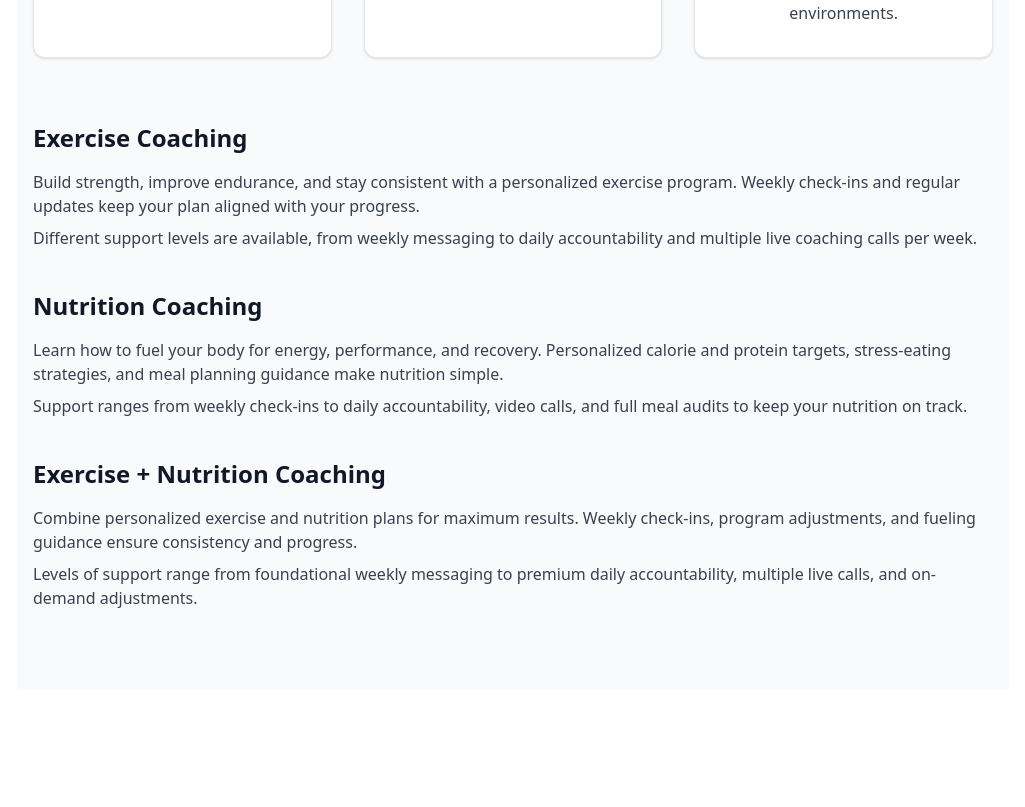
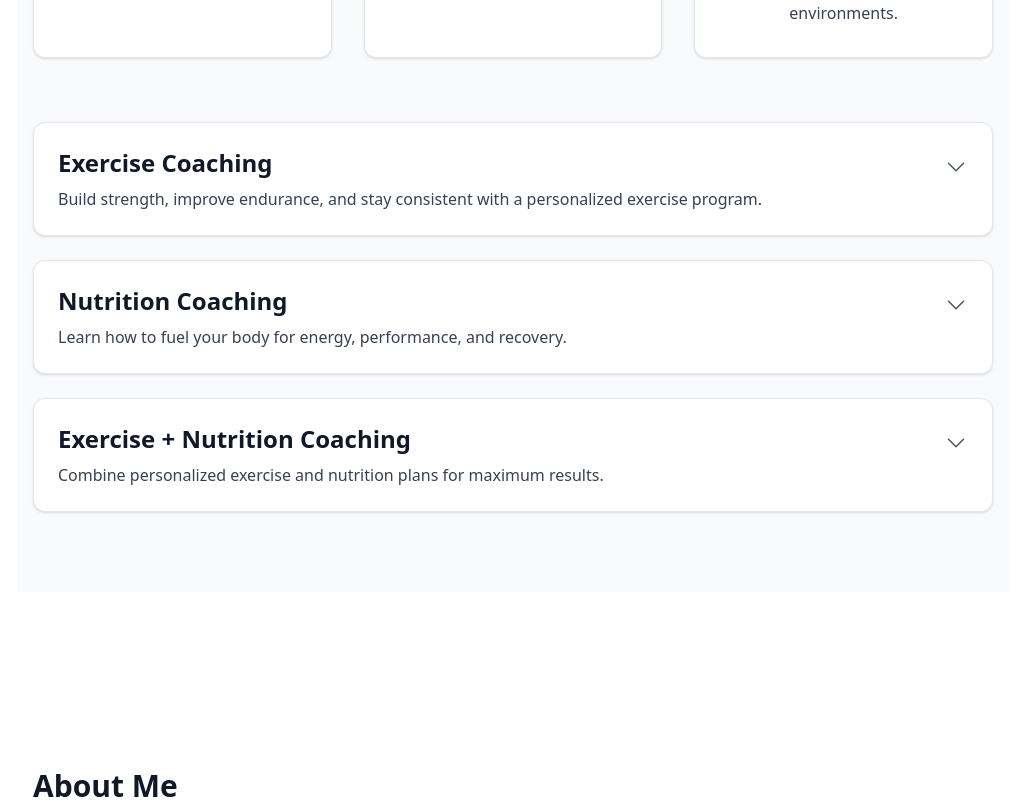
Before and after one commit to mkaufman385/mkauffit-online-training-site, a React (Create React App) app: page / in a window 1280 px wide. Shown: the part 1220-2027 px from the top of the page, without its empty margins (127-1152 px from the left). Built offline with nearby package versions, Linux system fonts and the light colour scheme.

Commit message:
added cards to services section that are expandable

```diff
--- a/package.json
+++ b/package.json
@@ -3,6 +3,7 @@
   "version": "0.1.0",
   "private": true,
   "dependencies": {
+    "@heroicons/react": "^2.2.0",
     "@testing-library/dom": "^10.4.0",
     "@testing-library/jest-dom": "^6.6.3",
     "@testing-library/react": "^16.3.0",
--- a/src/components/Services.js
+++ b/src/components/Services.js
@@ -1,7 +1,11 @@
 // src/components/Services.js
-import { motion } from "framer-motion";
+import { useState } from "react";
+import { motion, AnimatePresence } from "framer-motion";
+import { ChevronDownIcon } from "@heroicons/react/24/solid"; // Make sure heroicons is installed
 
 function Services() {
+  const [expanded, setExpanded] = useState(null);
+
   const services = [
     {
       title: "1-on-1 Online Coaching",
@@ -17,13 +21,43 @@ function Services() {
     },
   ];
 
+  const detailedCoaching = [
+    {
+      title: "Exercise Coaching",
+      summary:
+        "Build strength, improve endurance, and stay consistent with a personalized exercise program.",
+      details: [
+        "Weekly check-ins and regular updates keep your plan aligned with your progress.",
+        "Support levels range from weekly messaging to daily accountability and multiple live coaching calls per week.",
+      ],
+    },
+    {
+      title: "Nutrition Coaching",
+      summary:
+        "Learn how to fuel your body for energy, performance, and recovery.",
+      details: [
+        "Personalized calorie and protein targets, stress-eating strategies, and meal planning guidance make nutrition simple.",
+        "Support ranges from weekly check-ins to daily accountability, video calls, and full meal audits to keep your nutrition on track.",
+      ],
+    },
+    {
+      title: "Exercise + Nutrition Coaching",
+      summary:
+        "Combine personalized exercise and nutrition plans for maximum results.",
+      details: [
+        "Weekly check-ins, program adjustments, and fueling guidance ensure consistency and progress.",
+        "Support ranges from foundational weekly messaging to premium daily accountability, multiple live calls, and on-demand adjustments.",
+      ],
+    },
+  ];
+
   return (
     <section id="services" className="py-20 bg-gray-50">
       <div className="max-w-6xl mx-auto px-4 text-center">
         <h2 className="text-3xl font-bold mb-12 text-gray-900">Services</h2>
 
         {/* Service Cards */}
-        <div className="grid gap-8 md:grid-cols-3">
+        <div className="grid gap-8 md:grid-cols-3 mb-16">
           {services.map((s, i) => (
             <motion.div
               key={i}
@@ -42,70 +76,47 @@ function Services() {
         </div>
 
         {/* Detailed Coaching Info */}
-        <div className="mt-16 text-left space-y-10">
-          {/* Exercise Coaching */}
+        <div className="space-y-6 text-left">
+          {detailedCoaching.map((s, i) => (
             <motion.div
+              key={i}
+              className="border border-gray-200 rounded-xl shadow bg-white cursor-pointer p-6"
+              onClick={() => setExpanded(expanded === i ? null : i)}
               initial={{ opacity: 0, y: 20 }}
               whileInView={{ opacity: 1, y: 0 }}
               viewport={{ once: true }}
-            transition={{ duration: 0.8 }}
+              transition={{ duration: 0.7, delay: i * 0.2 }}
             >
-            <h3 className="text-2xl font-bold mb-4 text-gray-900">
-              Exercise Coaching
+              <div className="flex justify-between items-center">
+                <h3 className="text-2xl font-bold mb-2 text-gray-900">
+                  {s.title}
                 </h3>
-            <p className="text-gray-700 mb-2">
-              Build strength, improve endurance, and stay consistent with a
-              personalized exercise program. Weekly check-ins and regular
-              updates keep your plan aligned with your progress.
-            </p>
-            <p className="text-gray-700">
-              Different support levels are available, from weekly messaging to
-              daily accountability and multiple live coaching calls per week.
-            </p>
+                <motion.div
+                  animate={{ rotate: expanded === i ? 180 : 0 }}
+                  transition={{ duration: 0.3 }}
+                >
+                  <ChevronDownIcon className="h-6 w-6 text-gray-600" />
                 </motion.div>
+              </div>
+              <p className="text-gray-700">{s.summary}</p>
 
-          {/* Nutrition Coaching */}
+              <AnimatePresence>
+                {expanded === i && (
                   <motion.div
-            initial={{ opacity: 0, y: 20 }}
-            whileInView={{ opacity: 1, y: 0 }}
-            viewport={{ once: true }}
-            transition={{ duration: 0.8, delay: 0.2 }}
+                    initial={{ opacity: 0, height: 0 }}
+                    animate={{ opacity: 1, height: "auto" }}
+                    exit={{ opacity: 0, height: 0 }}
+                    transition={{ duration: 0.5 }}
+                    className="mt-4 space-y-2 text-gray-700"
                   >
-            <h3 className="text-2xl font-bold mb-4 text-gray-900">
-              Nutrition Coaching
-            </h3>
-            <p className="text-gray-700 mb-2">
-              Learn how to fuel your body for energy, performance, and recovery.
-              Personalized calorie and protein targets, stress-eating
-              strategies, and meal planning guidance make nutrition simple.
-            </p>
-            <p className="text-gray-700">
-              Support ranges from weekly check-ins to daily accountability,
-              video calls, and full meal audits to keep your nutrition on track.
-            </p>
+                    {s.details.map((detail, idx) => (
+                      <p key={idx}>{detail}</p>
+                    ))}
                   </motion.div>
-
-          {/* Exercise + Nutrition Coaching */}
-          <motion.div
-            initial={{ opacity: 0, y: 20 }}
-            whileInView={{ opacity: 1, y: 0 }}
-            viewport={{ once: true }}
-            transition={{ duration: 0.8, delay: 0.4 }}
-          >
-            <h3 className="text-2xl font-bold mb-4 text-gray-900">
-              Exercise + Nutrition Coaching
-            </h3>
-            <p className="text-gray-700 mb-2">
-              Combine personalized exercise and nutrition plans for maximum
-              results. Weekly check-ins, program adjustments, and fueling
-              guidance ensure consistency and progress.
-            </p>
-            <p className="text-gray-700">
-              Levels of support range from foundational weekly messaging to
-              premium daily accountability, multiple live calls, and on-demand
-              adjustments.
-            </p>
+                )}
+              </AnimatePresence>
             </motion.div>
+          ))}
         </div>
       </div>
     </section>
```
Also changed, not shown: src/components/Header.js (+0 -39 lines), 1 other file (tests, documents, lock files or other folders). Lines whose indentation alone changed are shown as unchanged.
